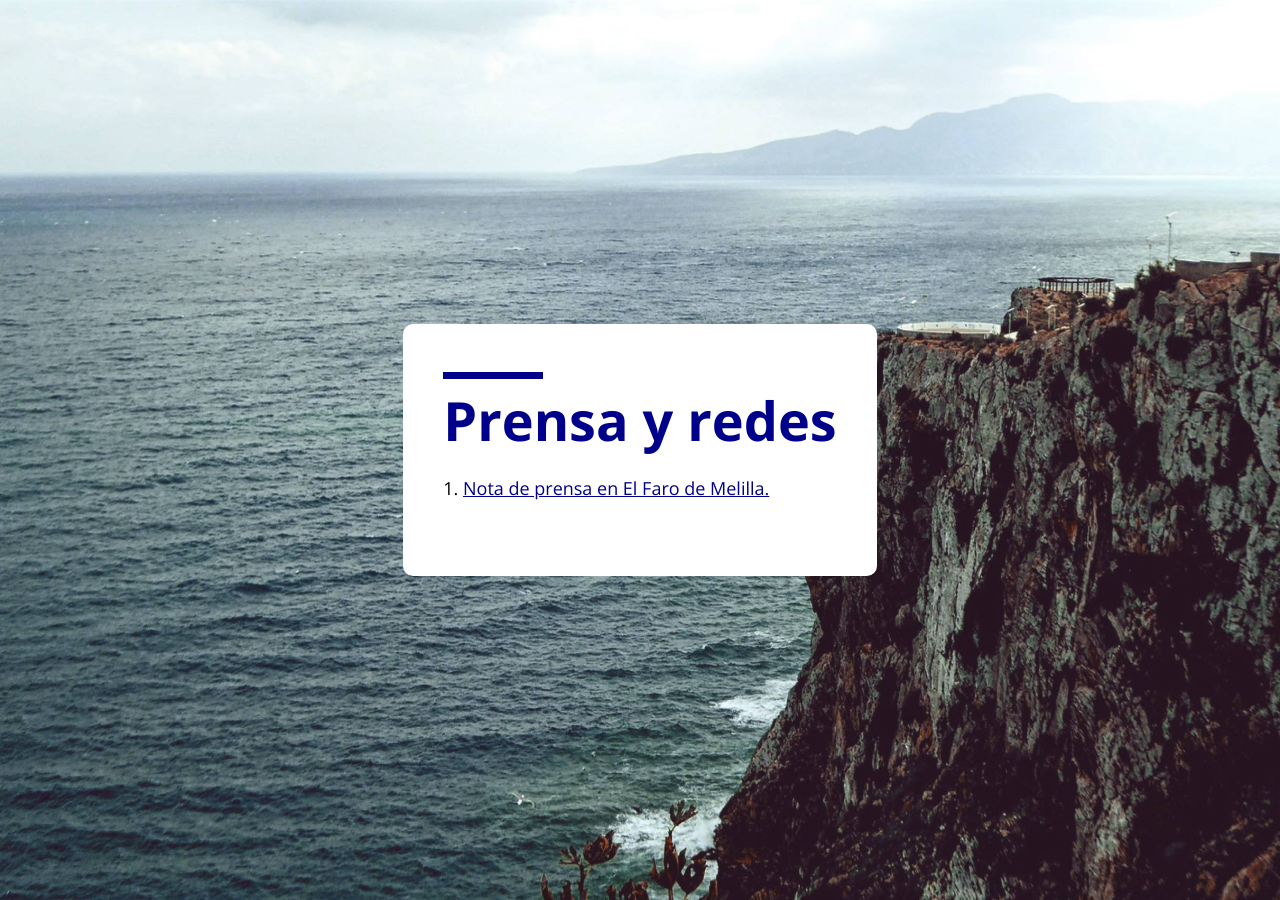
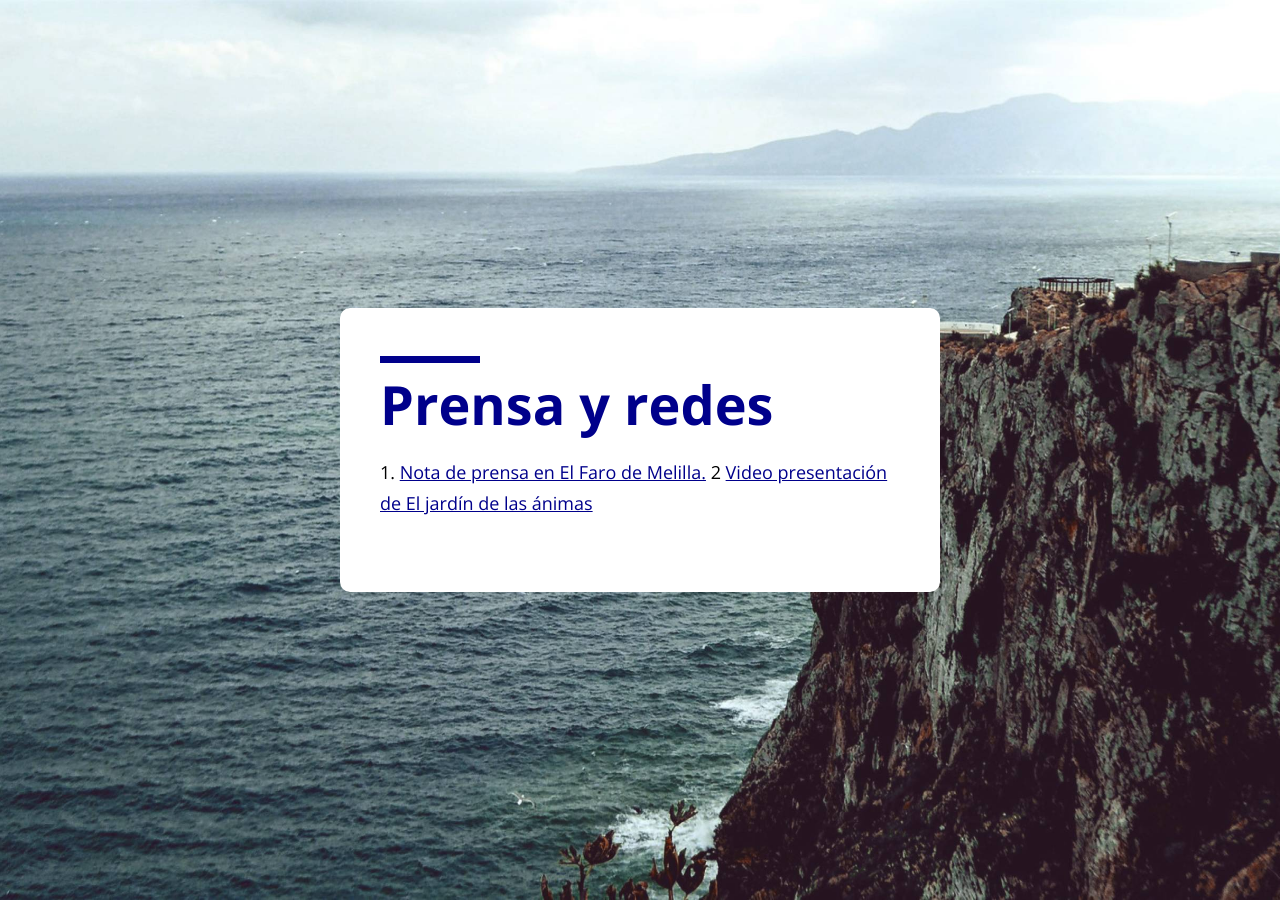
Before and after one commit to jncvt/jncvt.github.io, a Jekyll site: the page built from prensa.html, in a window 1280 px wide. Built offline with Jekyll 4.4.1, drawn with Linux system fonts in a browser that asks for light colours.

Commit message:
Update prensa.html

```diff
--- a/prensa.html
+++ b/prensa.html
@@ -9,5 +9,5 @@ title: Notas de prensa
 
   <p class="pageContent">
     1. <a href="https://web.archive.org/web/20211211192814/https://elfarodemelilla.es/juan-canavate-presenta-en-melilla-su-libro-el-jardin-de-las-animas/">Nota de prensa en El Faro de Melilla.</a>
-
+    2  <a href="https://www.youtube.com/watch?v=QHkxPw1EijY">Video presentación de El jardín de las ánimas</a>
 </p>
```
